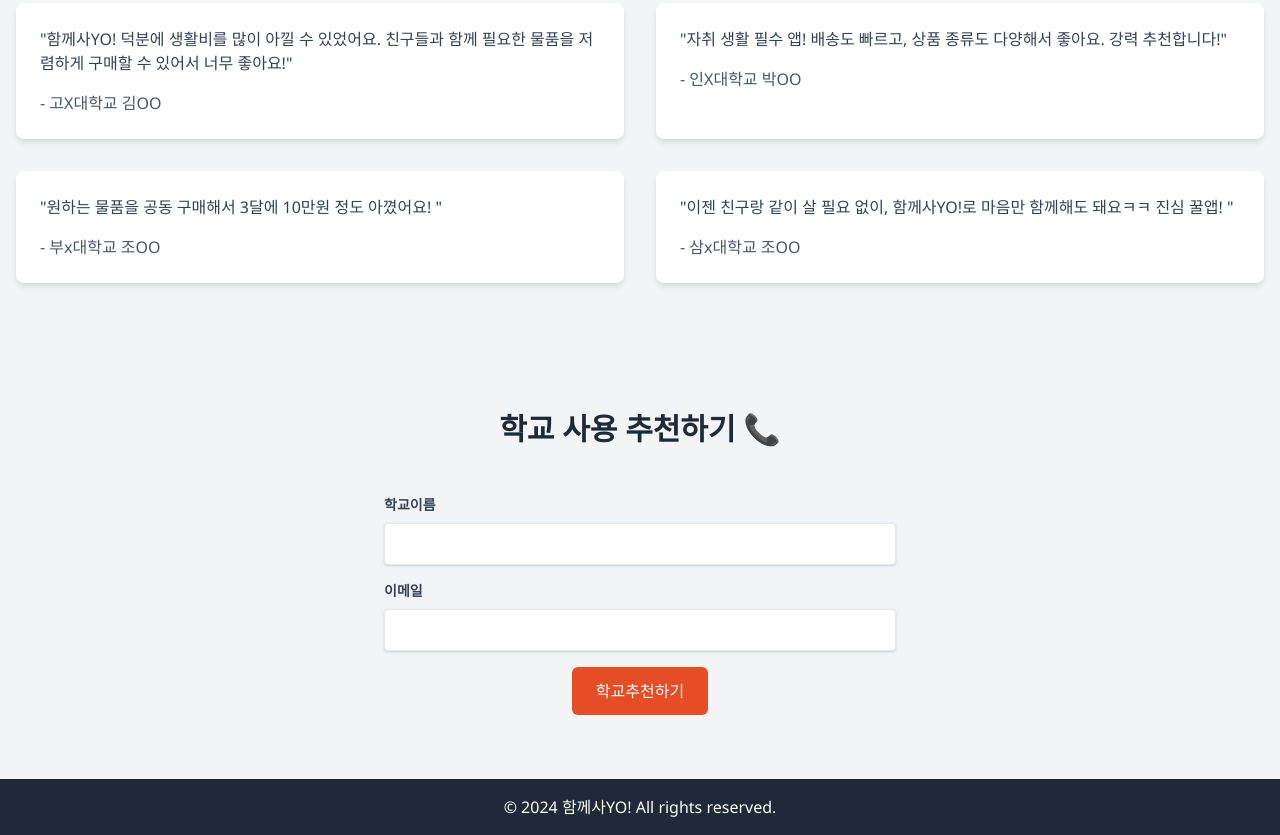
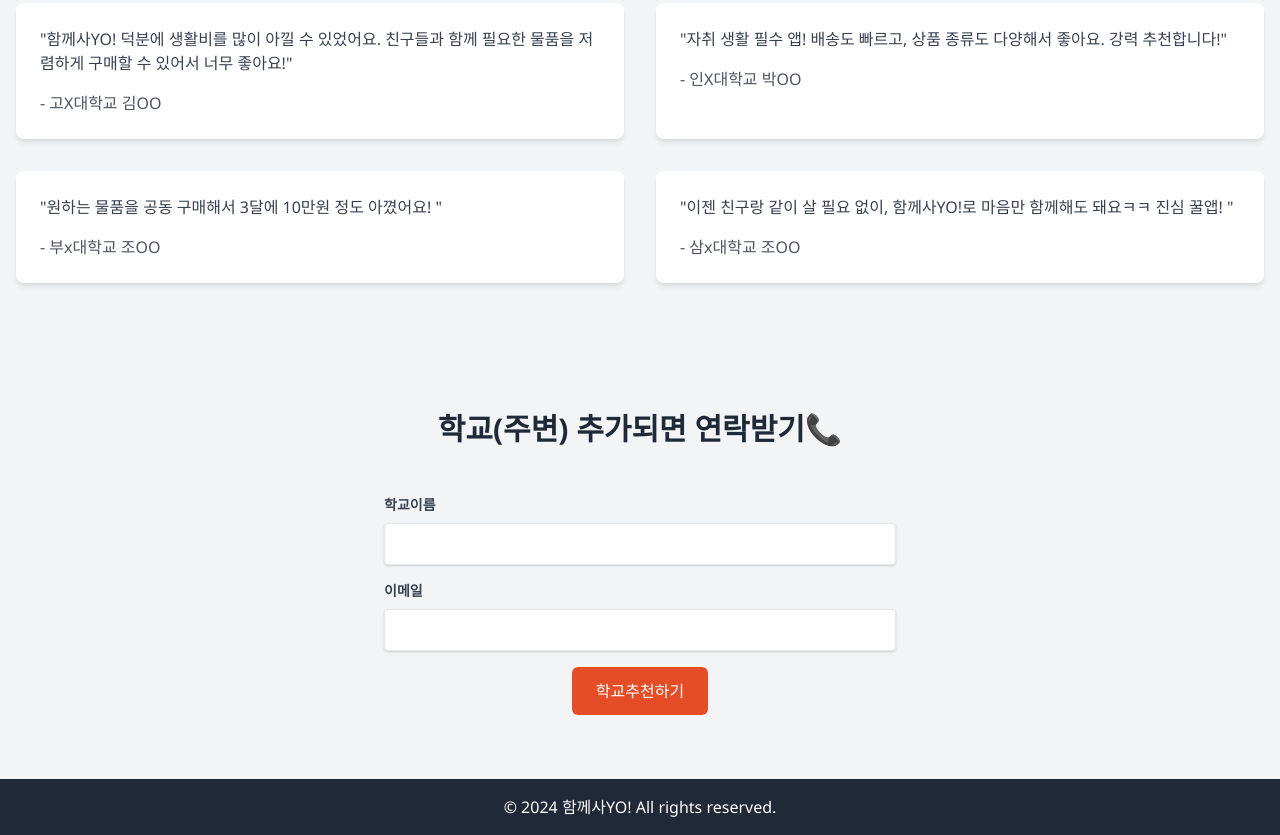
Before and after one commit to Youngwave1128/togetherbuy, a plain HTML site: page index.html in a window 1280 px wide. Shown: the part 1277-2112 px from the top of the page. Drawn offline with nearby package versions, Linux system fonts and the light colour scheme.

Commit message:
Update index.html

```diff
--- a/index.html
+++ b/index.html
@@ -184,7 +184,7 @@
   <!-- ✅ 학교추천 섹션 -->
   <section id="contact" class="bg-gray-100 py-16">
     <div class="container mx-auto px-4">
-      <h2 class="text-3xl font-semibold text-center text-gray-800 mb-12 fade-in">학교 사용 추천하기 📞</h2>
+      <h2 class="text-3xl font-semibold text-center text-gray-800 mb-12 fade-in">학교(주변) 추가되면 연락받기📞</h2>
       <form class="max-w-lg mx-auto" id="contactForm">
         <div class="mb-4">
           <label for="name" class="block text-gray-700 text-sm font-bold mb-2">학교이름</label>
```
